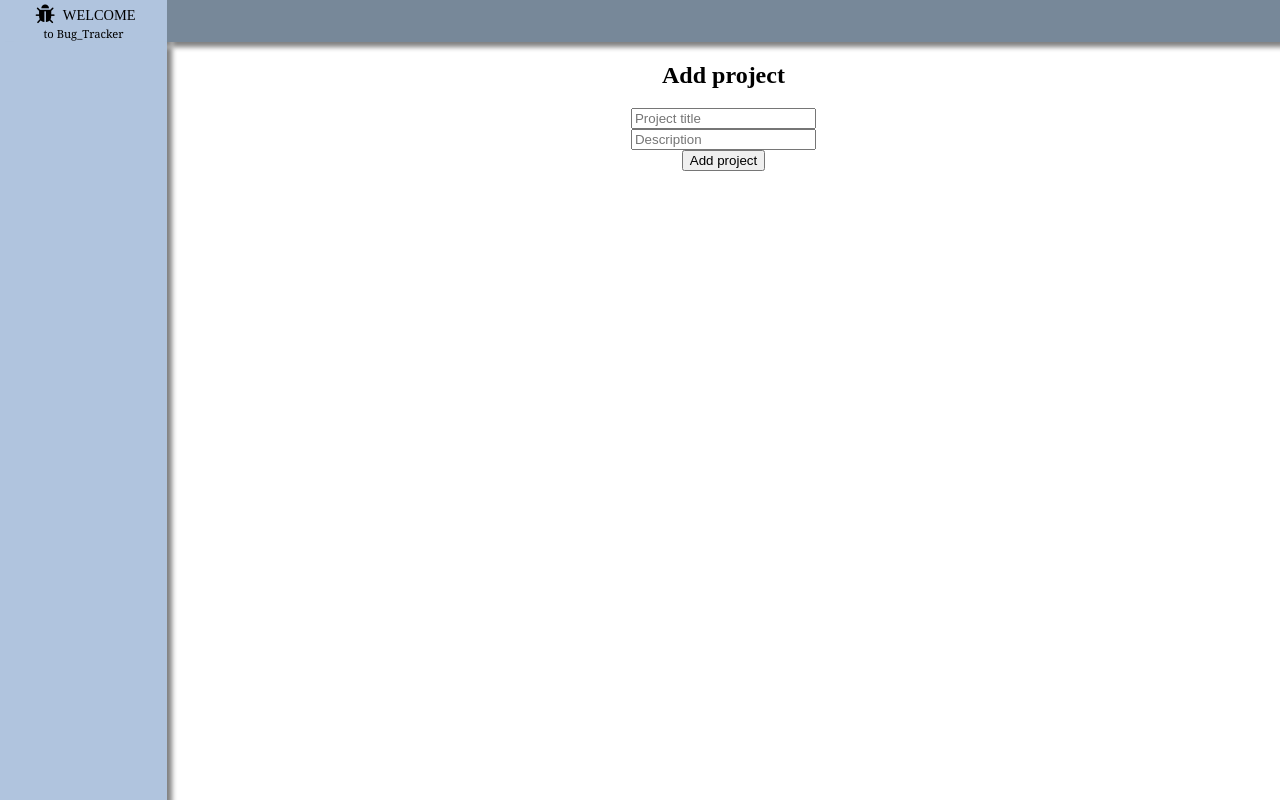
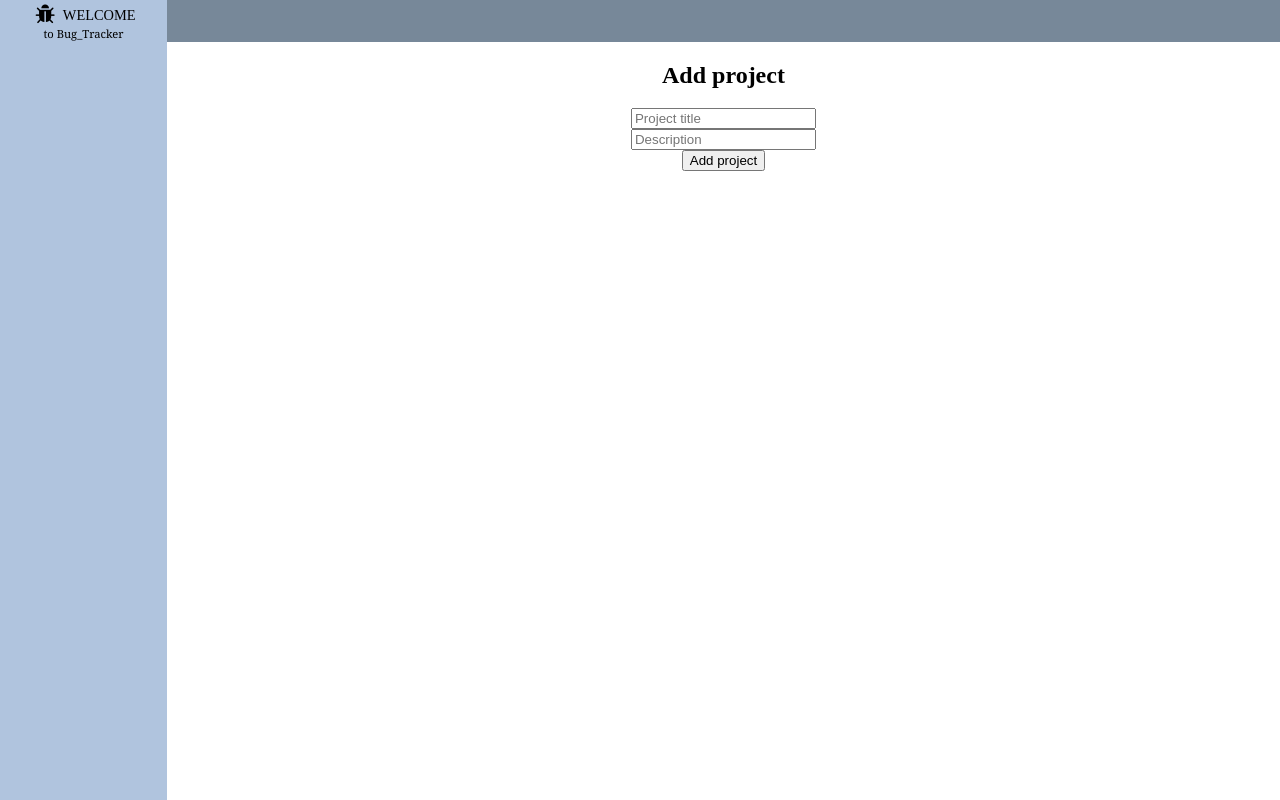
Before and after one commit to KristianMSchmidt/bug_tracker, a PHP site: page /add_project.php in a window 1280 px wide. Run offline with PHP 8.4, Linux system fonts and the light colour scheme.

Commit message:
removed shadows

```diff
--- a/dashboard.php
+++ b/dashboard.php
@@ -66,7 +66,6 @@ if (!isset($_SESSION['username'])) {
                                 'rgba(217, 30, 24, 1)',
                                 'rgba(150, 40, 27, 1)',
                             ],
-
                             borderColor: [
                                 '',
                                 '',
--- a/templates/bug_style.css
+++ b/templates/bug_style.css
@@ -20,7 +20,7 @@ body {
   grid-column: 1;
   grid-row: 1;
   padding: 0.35em 0.25em 0 0.25em; /*top, right, botton, left */
-  box-shadow: 5px 5px 5px grey;
+  /*box-shadow: 5px 5px 5px grey;*/
 }
 
 .upper-left-corner p {
@@ -38,7 +38,7 @@ body {
   padding-top: 1.7em;
   grid-column: 1;
   grid-row: 2;
-  box-shadow: 5px 5px 5px grey;
+  /*box-shadow: 5px 5px 5px grey;*/
 }
 
 .header {
@@ -49,7 +49,7 @@ body {
   padding-top: 0.6em;
   padding-bottom: 0em;
   padding-right: 1em;
-  box-shadow: 5px 5px 5px grey;
+  /*box-shadow: 5px 5px 5px grey;*/
 }
 
 .header > p {
```
